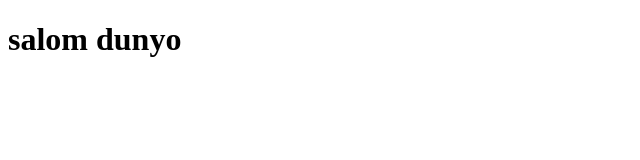
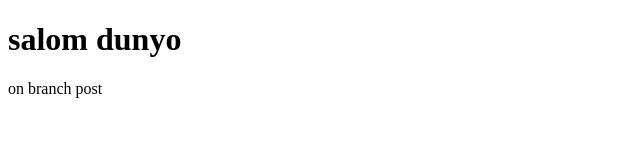
Before and after one commit to behruzyunusboyev/project0903, a plain HTML site: page index.html in a window 1280 px wide. Shown: the whole page, without its empty margins (0-640 px from the left). Drawn offline with Linux system fonts and the light colour scheme.

Commit message:
v4 chalkashlik

```diff
--- a/index.html
+++ b/index.html
@@ -7,6 +7,8 @@
 </head>
 <body>
     <h1>salom dunyo</h1>
-
+    <div class="post">
+        on branch post
+    </div>
 </body>
 </html>
```
